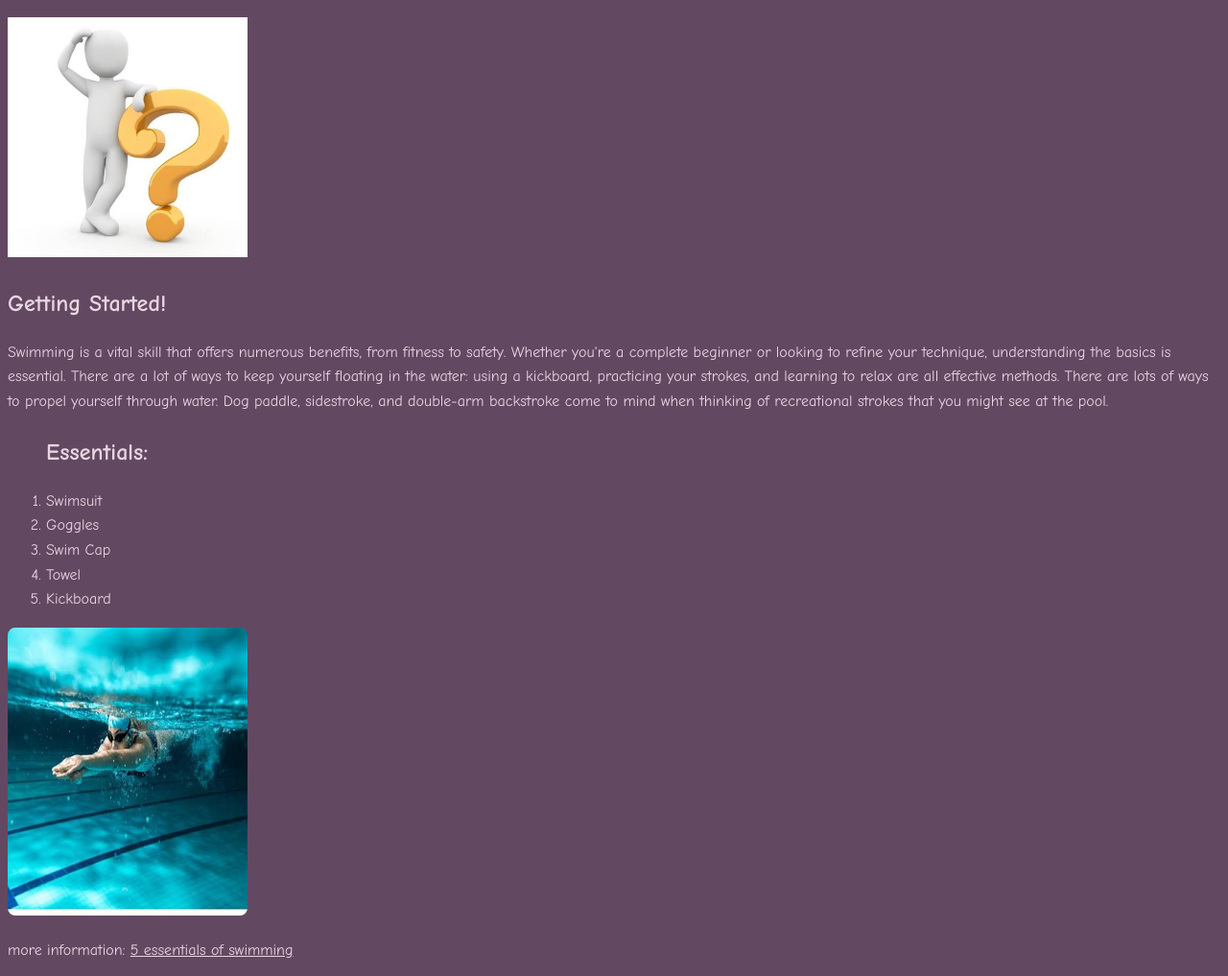
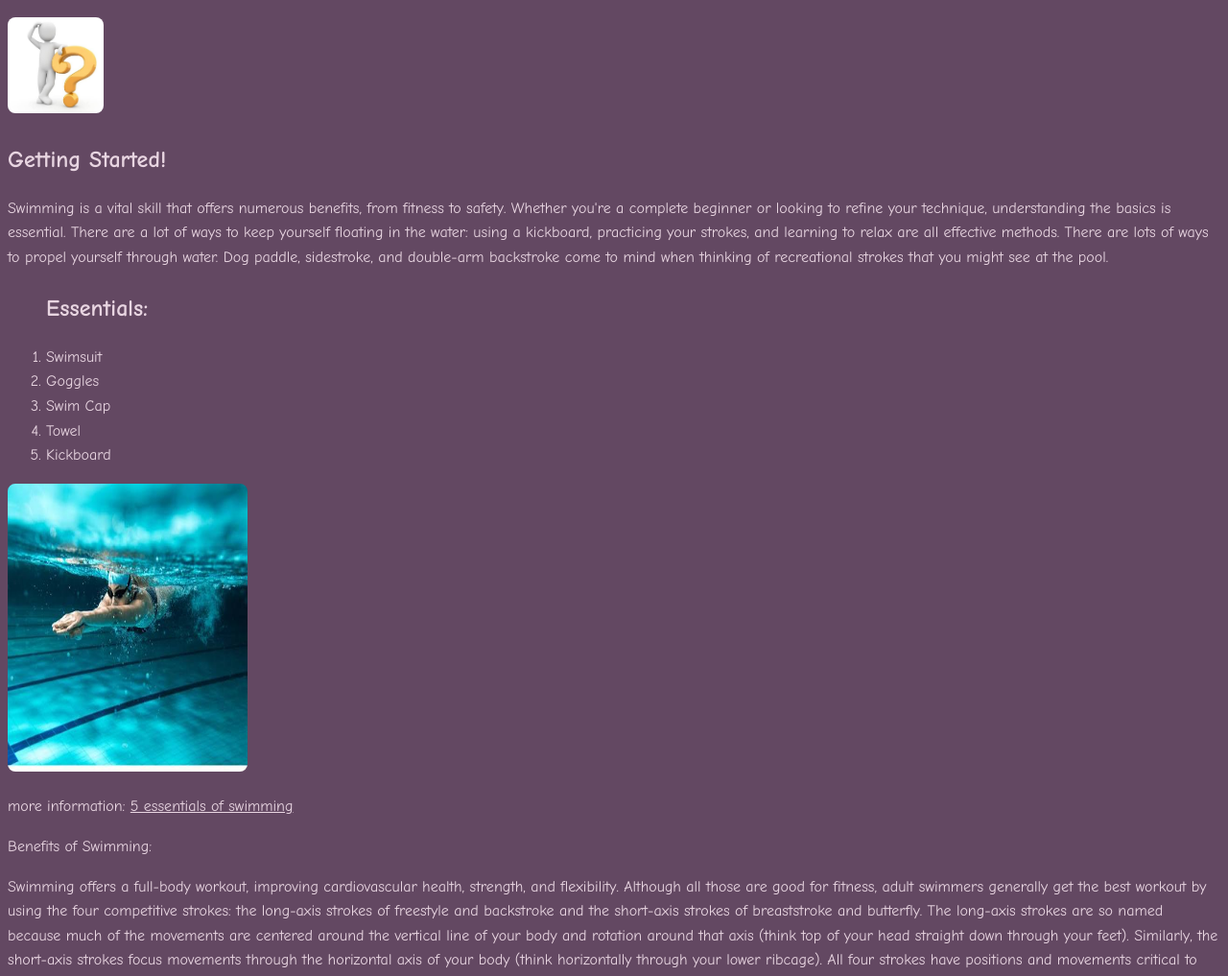
Before and after one commit to P0lygrammer11/NS_webdev, a plain HTML site: page webpage.html in a window 1280 px wide. Shown: the part 76-1093 px from the top of the page at 96% size. Drawn offline with Linux system fonts and the light colour scheme.

Commit message:
jd bkjsd

```diff
--- a/webpage.html
+++ b/webpage.html
@@ -27,14 +27,22 @@
             border-radius: 8px;
         }
         h1 {
-            text-align: center;        }    </style>
+            text-align: center;
+         }
+         #question-mark {
+            height: 100px;
+            width: 100px;
+            border-radius: 8px;
+         }
+         </style>
 </head>
 <body>
 
     <h1>How to Swim?</h1>
     <div>
-        <div>        <a href="https://pixabay.com/illustrations/question-mark-question-response-1019993/" target="_blank">        <img id="question-mark" src="images (2).jpg" alt="question mark" width="250px">
-    </a>
+        <div>
+            <a href="https://pixabay.com/illustrations/question-mark-question-response-1019993/" target="_blank">        <img id="question-mark" src="images (2).jpg" alt="question mark">
+            </a>
 </div>
 
 
@@ -49,8 +57,11 @@
         <li>Towel</li>
         <li>Kickboard</li>
     </ol>
-    <a href="https://us.zen8swimtrainer.com/blogs/news/5-tips-for-beginner-swimmers?srsltid=AYCX9vIHdYXKexoqT3eeaJ6XBdw6YMAXB9CE2u8d9Z8DsE2GFgSAF2Dr&shpxid=c1c88b58-b71f-49fa-afb4-b134f0b247f0" target="_blank"><img id="swimming-image" src="images (3).jpg" alt="swimming"  width="250px"></a>
-    <p> more information: <a href="https://us.zen8swimtrainer.com/blogs/news/5-tips-for-beginner-swimmers?srsltid=AYCX9vIHdYXKexoqT3eeaJ6XBdw6YMAXB9CE2u8d9Z8DsE2GFgSAF2Dr&shpxid=c1c88b58-b71f-49fa-afb4-b134f0b247f0">5 essentials of swimming</a></p>    <p>Benefits of Swimming:</p>    <p>Swimming offers a full-body workout, improving cardiovascular health, strength, and flexibility. Although all those are good for fitness, adult swimmers generally get the best workout by using the four competitive strokes: the long-axis strokes of freestyle and backstroke and the short-axis strokes of breaststroke and butterfly. The long-axis strokes are so named because much of the movements are centered around the vertical line of your body and rotation around that axis (think top of your head straight down through your feet). Similarly, the short-axis strokes focus movements through the horizontal axis of your body (think horizontally through your lower ribcage).
+    <a href="https://us.zen8swimtrainer.com/blogs/news/5-tips-for-beginner-swimmers?srsltid=AYCX9vIHdYXKexoqT3eeaJ6XBdw6YMAXB9CE2u8d9Z8DsE2GFgSAF2Dr&shpxid=c1c88b58-b71f-49fa-afb4-b134f0b247f0" target="_blank"><img id="swimming-image" src="images (3).jpg" alt="swimming"></a>
+    <p> more information: <a href="https://us.zen8swimtrainer.com/blogs/news/5-tips-for-beginner-swimmers?srsltid=AYCX9vIHdYXKexoqT3eeaJ6XBdw6YMAXB9CE2u8d9Z8DsE2GFgSAF2Dr&shpxid=c1c88b58-b71f-49fa-afb4-b134f0b247f0">5 essentials of swimming</a>
+    </p>
+    <p>Benefits of Swimming:</p>
+    <p>Swimming offers a full-body workout, improving cardiovascular health, strength, and flexibility. Although all those are good for fitness, adult swimmers generally get the best workout by using the four competitive strokes: the long-axis strokes of freestyle and backstroke and the short-axis strokes of breaststroke and butterfly. The long-axis strokes are so named because much of the movements are centered around the vertical line of your body and rotation around that axis (think top of your head straight down through your feet). Similarly, the short-axis strokes focus movements through the horizontal axis of your body (think horizontally through your lower ribcage).
 
 All four strokes have positions and movements critical to helping you move through the water with the greatest velocity and the least amount of effort.</p>
 
```
